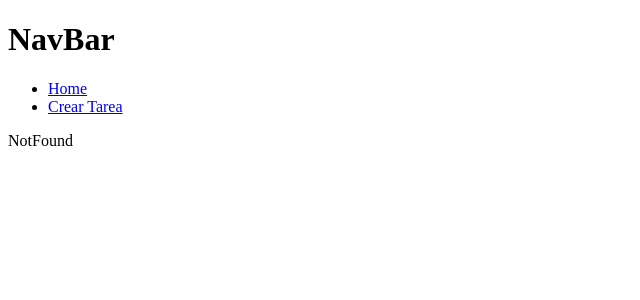
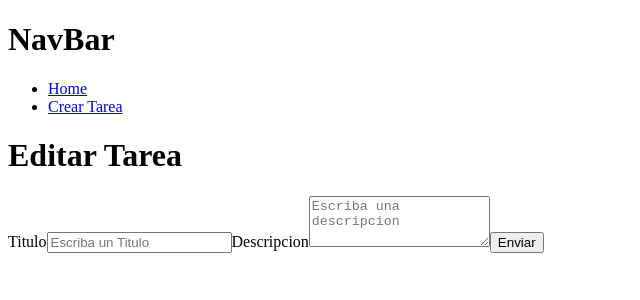
Before and after one commit to jesua-cell/app-apuntes, a React (Vite) app in the folder client/: page /edit/1 in a window 1280 px wide. Shown: the top 300 px of the page, without its empty margins (0-640 px from the left). Built offline with nearby package versions, Linux system fonts and the light colour scheme; no server answers; the HTML template or start-up script is replaced by a standard one.

Commit message:
editar(PUT) los valores de los datos de la BD y actualizar el estado del formulario

```diff
--- a/client/src/App.jsx
+++ b/client/src/App.jsx
@@ -27,6 +27,7 @@ function App() {
         <Routes>
           <Route path='/' element={<TasksPages />} />
           <Route path='new' element={<TaskForm />} />
+          <Route path='edit/:id' element={<TaskForm />} />
           <Route path='*' element={<NotFound />} />
         </Routes>
       </TaskContextProvidar>
--- a/client/src/api/tasks.api.js
+++ b/client/src/api/tasks.api.js
@@ -6,8 +6,8 @@ export const getTaskRequest = async () => {
      * URL:http://localhost:3000/tasks; localhost, puerto y path(tasks)
      */
     const response = await axios.get("http://localhost:3000/tasks");
-    return response
-}
+    return response;
+};
 
 export const createTaskRequest = async (task) => {
     /**
@@ -15,10 +15,20 @@ export const createTaskRequest = async (task) => {
      * URL: http://localhost:3000/tasks; localhost, puerto y path
      */
     const response = await axios.post("http://localhost:3000/tasks", task);
-    return response.data //retornar el metodo
-}
+    return response.data; //retornar el metodo
+};
 
 export const deleteTaskRequest = async (id) => {
     const response = await axios.delete(`http://localhost:3000/tasks/${id}`);
+    return response;
+};
+
+export const taskSpecificRequest = async (id) => {
+    const response = await axios.get(`http://localhost:3000/tasks/${id}`);
+    return response;
+};
+
+export const updateTaskRequest = async (id, newFields) => {
+    const response = await axios.put(`http://localhost:3000/tasks/${id}`, newFields);
     return response
-}
+};
--- a/client/src/components/TaskCard.jsx
+++ b/client/src/components/TaskCard.jsx
@@ -1,4 +1,5 @@
 import { useTask } from "../context/TaskProvider"; //useContext
+import { useNavigate } from "react-router-dom"
 
 /**
  * Destructura el prop: task
@@ -6,6 +7,8 @@ import { useTask } from "../context/TaskProvider"; //useContext
 export const TaskCard = ({ task }) => {
 
     const { deleteTask } = useTask()
+
+    const navigate = useNavigate()
 
     return (
         <>
@@ -16,7 +19,7 @@ export const TaskCard = ({ task }) => {
                 <span>{task.createAt}</span>
                 <button onClick={() => deleteTask(task.id)}>Borrar</button>
                 {/* Evento para borrar tareas: indicadas por su ID */}
-                <button>Editar</button>
+                <button onClick={() => navigate(`/edit/${task.id}`)}>Editar</button>
             </div>
         </>
     )
--- a/client/src/context/TaskProvider.jsx
+++ b/client/src/context/TaskProvider.jsx
@@ -1,5 +1,7 @@
 import { useContext, useState } from "react";
-import { getTaskRequest, deleteTaskRequest, createTaskRequest } from "../api/tasks.api" // Obtener, borrar y crear datos de la BD;
+import { getTaskRequest, deleteTaskRequest, createTaskRequest, taskSpecificRequest,
+    updateTaskRequest
+ } from "../api/tasks.api" // Obtener, borrar y crear datos de la BD;
 import { TaskContext } from "./TaskContext";
 
 
@@ -23,7 +25,7 @@ export const TaskContextProvidar = ({ children }) => { //Contenedor del useConte
          */
         setTasks(response.data);
         console.log(response.data);
-    }
+    };
 
     const deleteTask = async (id) => { //Funcion para borrar la tarea; recibe un parametro: (id)
         try {
@@ -33,7 +35,7 @@ export const TaskContextProvidar = ({ children }) => { //Contenedor del useConte
         } catch (error) {
             console.error(error)
         }
-    }
+    };
 
     const createTask = async (task) => {
         try {
@@ -47,13 +49,29 @@ export const TaskContextProvidar = ({ children }) => { //Contenedor del useConte
          * (values)parametro predeterminado de Formik; accede a los datos del form
          * (isSubmitting)parametro predeterminado de Formik; es metodo que activa y  desactica la funcion (submit) del boton
          */
+    };
+
+    const getTask = async (id) => { // Funcion para editar una tarea: en la URL tiene un '/:id'
+        try {
+            const response = await taskSpecificRequest(id);
+            return response.data;
+        } catch (error) {
+            console.error(error)
+        }
+    }
+
+    const updateTask = async (id, newFields) => { //Funcion para actualizar una tarea, obtiene el cuerpo de la solicitud: (newFields: title:"", description:"")
+        try {
+            const response = await updateTaskRequest(id, newFields);
+            console.log(response);
+        } catch (error) {
+            console.error(error);
+        }
     }
 
     return (
-        <TaskContext.Provider value={{ tasks, loadTask, deleteTask, deleteTask, createTask }}>
+        <TaskContext.Provider value={{ tasks, loadTask, deleteTask, deleteTask, createTask, getTask, updateTask }}>
             {children}
         </TaskContext.Provider>
     )
 }
-
-//https://youtu.be/dJbd7BYofp4?t=7337
--- a/client/src/pages/TaskForm.jsx
+++ b/client/src/pages/TaskForm.jsx
@@ -7,27 +7,83 @@ import { Form, Formik } from 'formik'
 //uso de useContext
 import { useTask } from '../context/TaskProvider';
 
+import { useParams, useNavigate } from 'react-router-dom'// Accede a las partes dinamicas de la URL
+import { useEffect, useState } from "react"
+
 export const TaskForm = () => {
 
-    const { createTask } = useTask()
+    const { createTask, getTask, updateTask } = useTask(); // Acceder a los metodos del TaskProvider
+
+    const [tasks, setTasks] = useState({
+        title: "",
+        description: ""
+    });
+
+    const params = useParams()
+    const navigate = useNavigate()
+
+    /**
+     * El useEffect(): carga y ejecuta la funcion loadTask; la cual tiene adentro el metodo getTask()
+     * Luego, actualiza el estado local con los nuevos datos
+     * retorna: loadTask()
+     * []: se carga cuando se ejecuta todo el componente
+     */
+    useEffect(() => {
+        const loadTask = async () => {
+            if (params.id) {
+                const task = await getTask(params.id)
+                console.log(`Actual URL: ${JSON.stringify(params)}`);
+                console.log(task);
+                setTasks({
+                    title: task.title,
+                    description: task.description
+                });
+            }
+        };
+        loadTask()
+    }, [])
+
 
     return (
         <>
             <div>
+
+                <h1>
+                    {
+                        params.id ? "Editar Tarea" : "Crear Tarea"
+                    }
+                </h1>
+
                 <Formik
-                    initialValues={{ //Valor iniciales
-                        title: "", //valor obtenido de: name="title"
-                        description: "" //valor obtenido de: name="description"
-                    }}
+                    initialValues={tasks} //Valores iniciales
+                    enableReinitialize={true} //Reiniciar valores
+
                     /**
                      * Metodo: Enviar datos desde el Formulario
                      * Desde el parametro (values): accede a los valores del Form. Y con el metodo(objeto): response; envia los datos a la BD
                      * Desde el segundo parametro (actions): se utiliza un metodo para limpiar los valores del Form
                      */
+
+                    /**
+                     * Condicional:
+                     * Si en el metodo onSubmit(), tiene un ID, actualiza; y redirecciona
+                     * Si no tiene un ID, crea
+                     */
                     onSubmit={async (values, actions) => {
                         console.log(values);
-                        createTask(values);
-                        actions.resetForm();
+                        if (params.id) {
+                            await updateTask(params.id, values)
+                            navigate("/")
+                        } else {
+                            await createTask(values);
+                        };
+                        /**
+                         * Limpiar el formulario despues de actualizar:
+                         */
+                        setTasks({
+                            title: "",
+                            description: ""
+                        });
                     }}
                 >
 
```
